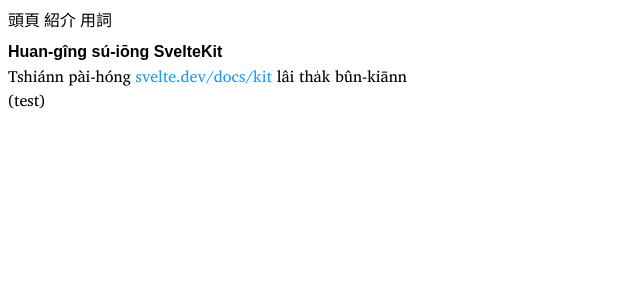
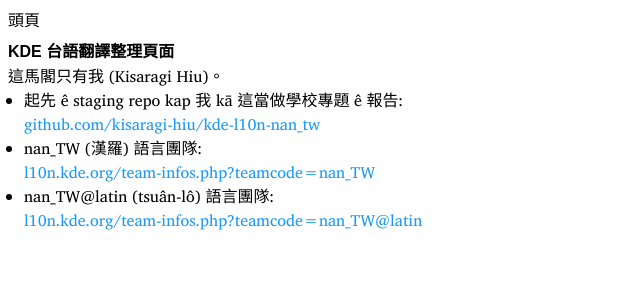
Before and after one commit to kde-taigi/kde-taigi.github.io, a SvelteKit app: page / in a window 1280 px wide. Shown: the top 300 px of the page, without its empty margins (0-640 px from the left). Built offline with nearby package versions, Linux system fonts and the light colour scheme; a web font is replaced by a local one.

Commit message:
main page

```diff
--- a/src/routes/+layout.svelte
+++ b/src/routes/+layout.svelte
@@ -10,8 +10,8 @@
   <nav class="p-2">
     <ul class="flex gap-1">
       <li><a href="/">頭頁</a></li>
-      <li><a href="/about">紹介</a></li>
-      <li><a href="/glossary">用詞</a></li>
+      <!-- <li><a href="/about">紹介</a></li>
+           <li><a href="/glossary">用詞</a></li> -->
     </ul>
   </nav>
 </header>
--- a/src/routes/+page.svelte
+++ b/src/routes/+page.svelte
@@ -1,7 +1,24 @@
 <div class="prose">
-  <h1>Huan-gîng sú-iōng SvelteKit</h1>
-  <p>
-    Tshiánn pài-hóng <a href="https://svelte.dev/docs/kit">svelte.dev/docs/kit</a> lâi tha̍k bûn-kiānn
-  </p>
-  <p>(test)</p>
+  <h1>KDE 台語翻譯整理頁面</h1>
+  <p>這馬閣只有我 (Kisaragi Hiu)。</p>
+  <ul>
+    <li>
+      起先 ê staging repo kap 我 kā 這當做學校專題 ê 報告:<br />
+      <a href="https://github.com/kisaragi-hiu/kde-l10n-nan_tw"
+        >github.com/kisaragi-hiu/kde-l10n-nan_tw</a
+      >
+    </li>
+    <li>
+      nan_TW (漢羅) 語言團隊: <br />
+      <a href="https://l10n.kde.org/team-infos.php?teamcode=nan_TW"
+        >l10n.kde.org/team-infos.php?teamcode=nan_TW</a
+      >
+    </li>
+    <li>
+      nan_TW@latin (tsuân-lô) 語言團隊: <br />
+      <a href="https://l10n.kde.org/team-infos.php?teamcode=nan_TW@latin"
+        >l10n.kde.org/team-infos.php?teamcode=nan_TW@latin</a
+      >
+    </li>
+  </ul>
 </div>
--- a/src/routes/layout.css
+++ b/src/routes/layout.css
@@ -10,6 +10,10 @@
   h1 {
     font-weight: 700;
   }
+  ul {
+    list-style: disc;
+    padding-left: 1rem;
+  }
   a {
     color: var(--color-link);
     &:hover {
```
